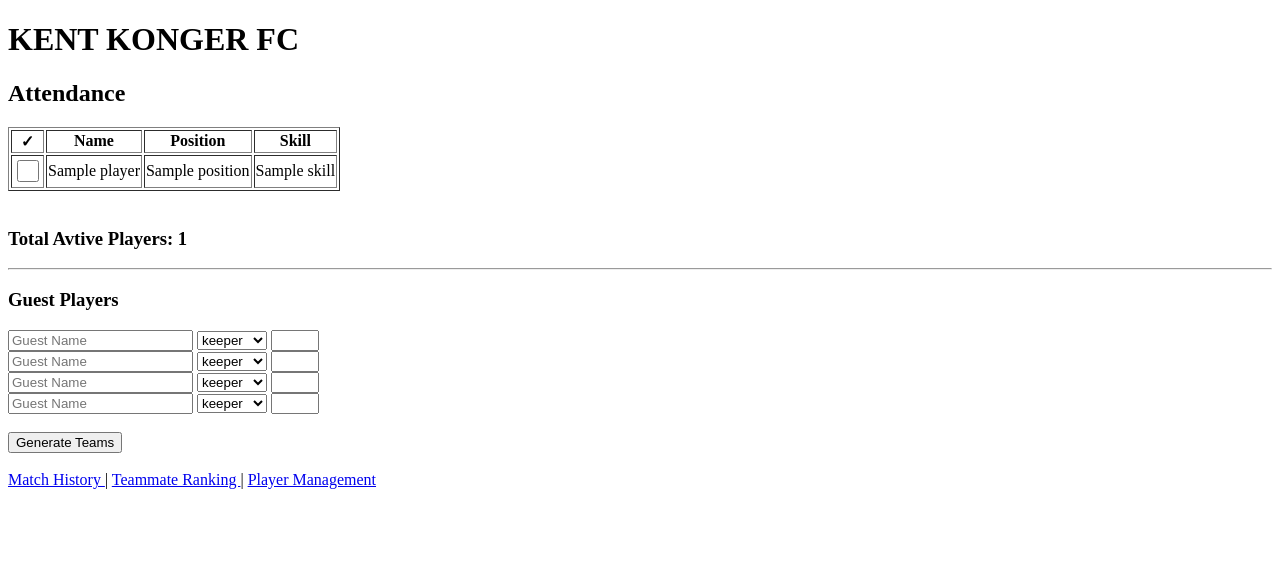
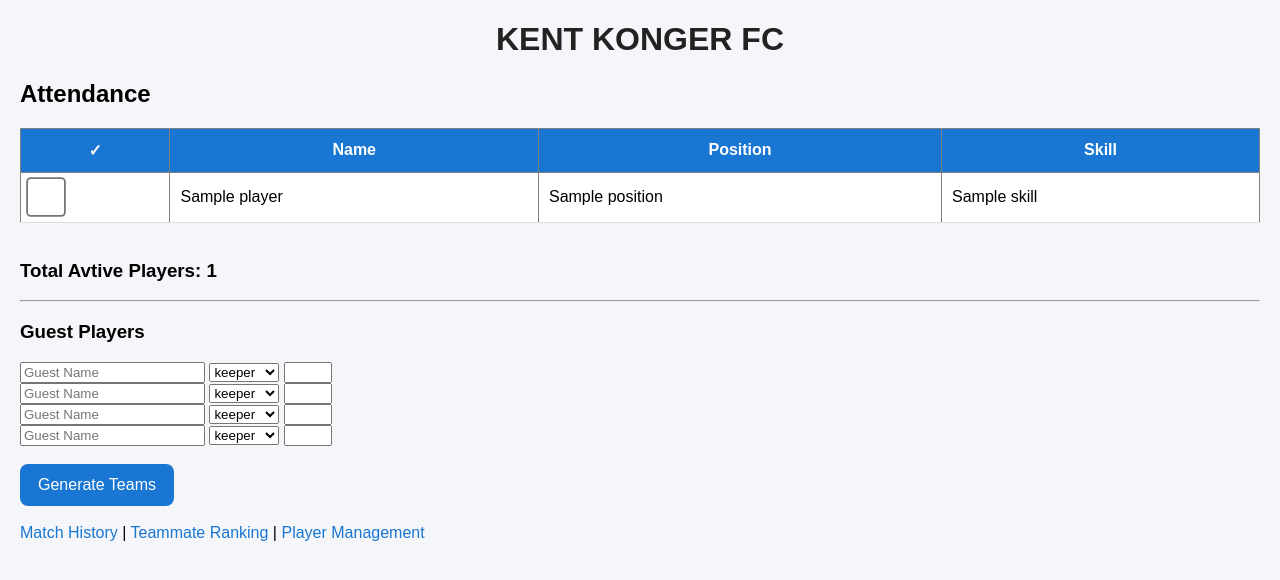
Before and after one commit to KENTKONGERFC/team-splitter, a Flask app: template templates/dashboard.html in a window 1280 px wide. Shown: the top 580 px of the page. Run offline with Flask 3, Linux system fonts and the light colour scheme; the template is opened without the code that fills it: most values are stand-ins (such as "Sample title", 1, 10 or a date in 2020).

Commit message:
Add CSS styles for layout and elements
Added styles for body, headings, tables, buttons, and layout.

```diff
--- a/static/style.css
+++ b/static/style.css
@@ -1,2 +1,134 @@
-body {
+body{
+
+    font-family:Arial,sans-serif;
+
+    background:#f4f6f9;
+
+    margin:20px;
+
 }
+
+h1{
+
+    text-align:center;
+
+    color:#222;
+
+}
+
+table{
+
+    width:100%;
+
+    border-collapse:collapse;
+
+    background:white;
+
+}
+
+th{
+
+    background:#1976d2;
+
+    color:white;
+
+    padding:12px;
+
+}
+
+td{
+
+    padding:10px;
+
+    border-bottom:1px solid #ddd;
+
+}
+
+button,
+input[type=submit]{
+
+    background:#1976d2;
+
+    color:white;
+
+    border:none;
+
+    padding:12px 18px;
+
+    border-radius:8px;
+
+    font-size:16px;
+
+    cursor:pointer;
+
+}
+
+button:hover{
+
+    background:#125aa0;
+
+}
+
+input[type=checkbox]{
+
+    transform:scale(1.8);
+
+}
+
+.stats{
+
+    background:white;
+
+    padding:15px;
+
+    margin-top:10px;
+
+    border-radius:10px;
+
+}
+
+.team{
+
+    background:white;
+
+    padding:15px;
+
+    border-radius:10px;
+
+    margin-bottom:20px;
+
+}
+
+.teams{
+
+    display:flex;
+
+    gap:20px;
+
+}
+
+.blue{
+
+    border-top:6px solid royalblue;
+
+}
+
+.white{
+
+    border-top:6px solid gray;
+
+}
+
+a{
+
+    color:#1976d2;
+
+    text-decoration:none;
+
+}
+
+a:hover{
+
+    text-decoration:underline;
+
+}
```
